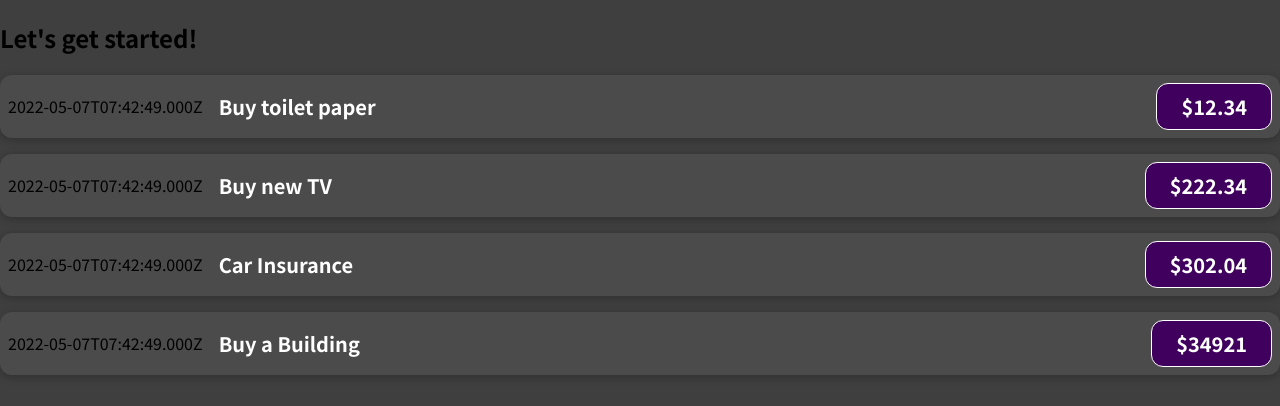
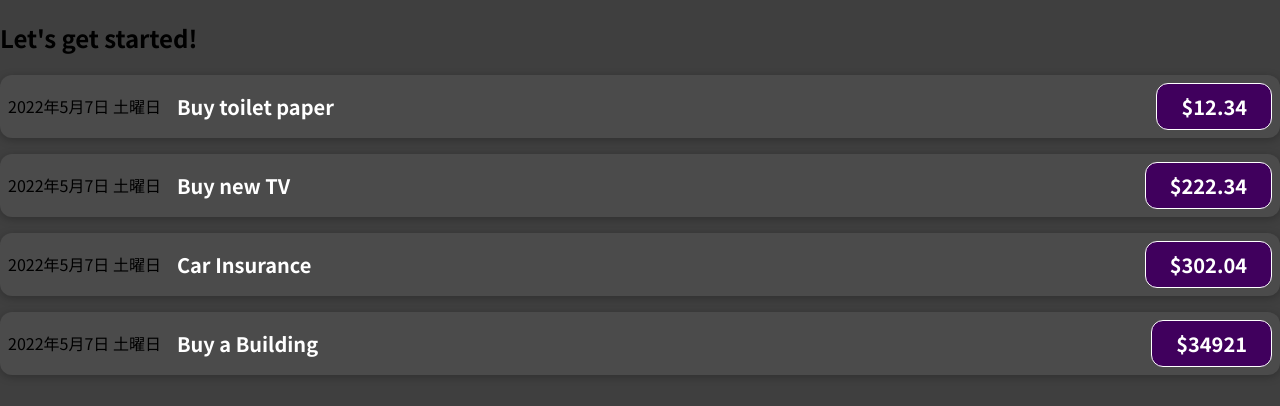
Before and after one commit to jumpeiOs/React_training, a JavaScript app: page / in a window 1280 px wide. Shown: the top 406 px of the page. Built offline with nearby package versions, Linux system fonts and the light colour scheme.

Commit message:
Change Date

```diff
--- a/src/component/ExpenseItem.js
+++ b/src/component/ExpenseItem.js
@@ -1,9 +1,18 @@
 import "./ExpenseItem.css";
 
 function ExpenseItem(props) {
+  const year = props.date.toLocaleString("ja-JP", { year: "numeric" });
+  const month = props.date.toLocaleString("ja-JP", { month: "long" });
+  const day = props.date.toLocaleString("ja-JP", { day: "numeric" });
+  const weekday = props.date.toLocaleString("ja-JP", { weekday: "long" });
+
   return (
     <div className="expense-item">
-      <div>{props.date.toISOString()}</div>
+      <div>{year}</div>
+      <div>{month}</div>
+      <div>
+        {day} {weekday}
+      </div>
       <div className="expense-item__description">
         <h2>{props.title}</h2>
         <div className="expense-item__price">${props.amount}</div>
```
Also changed, not shown: 1 other file (tests, documents, lock files or other folders).
